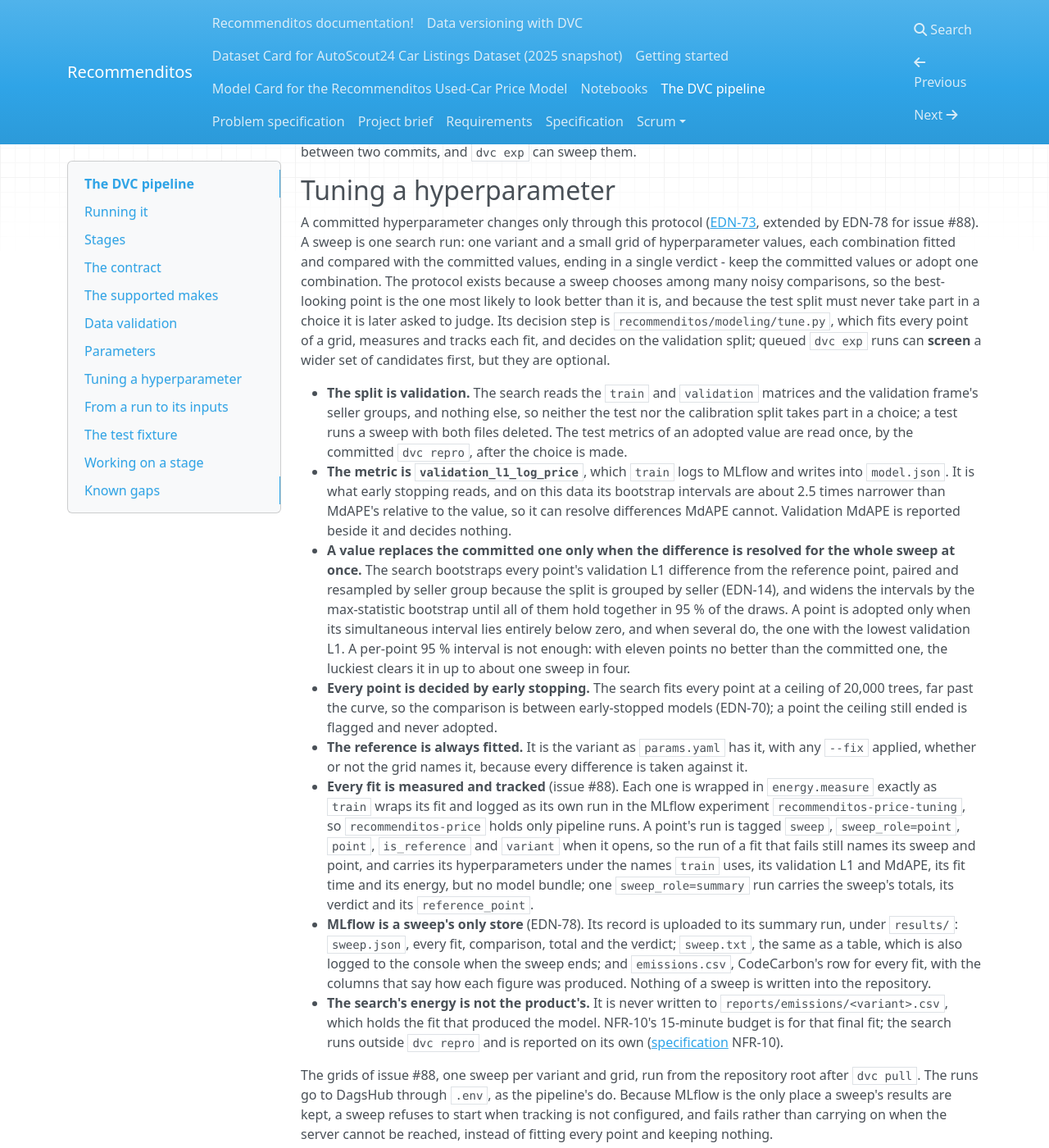
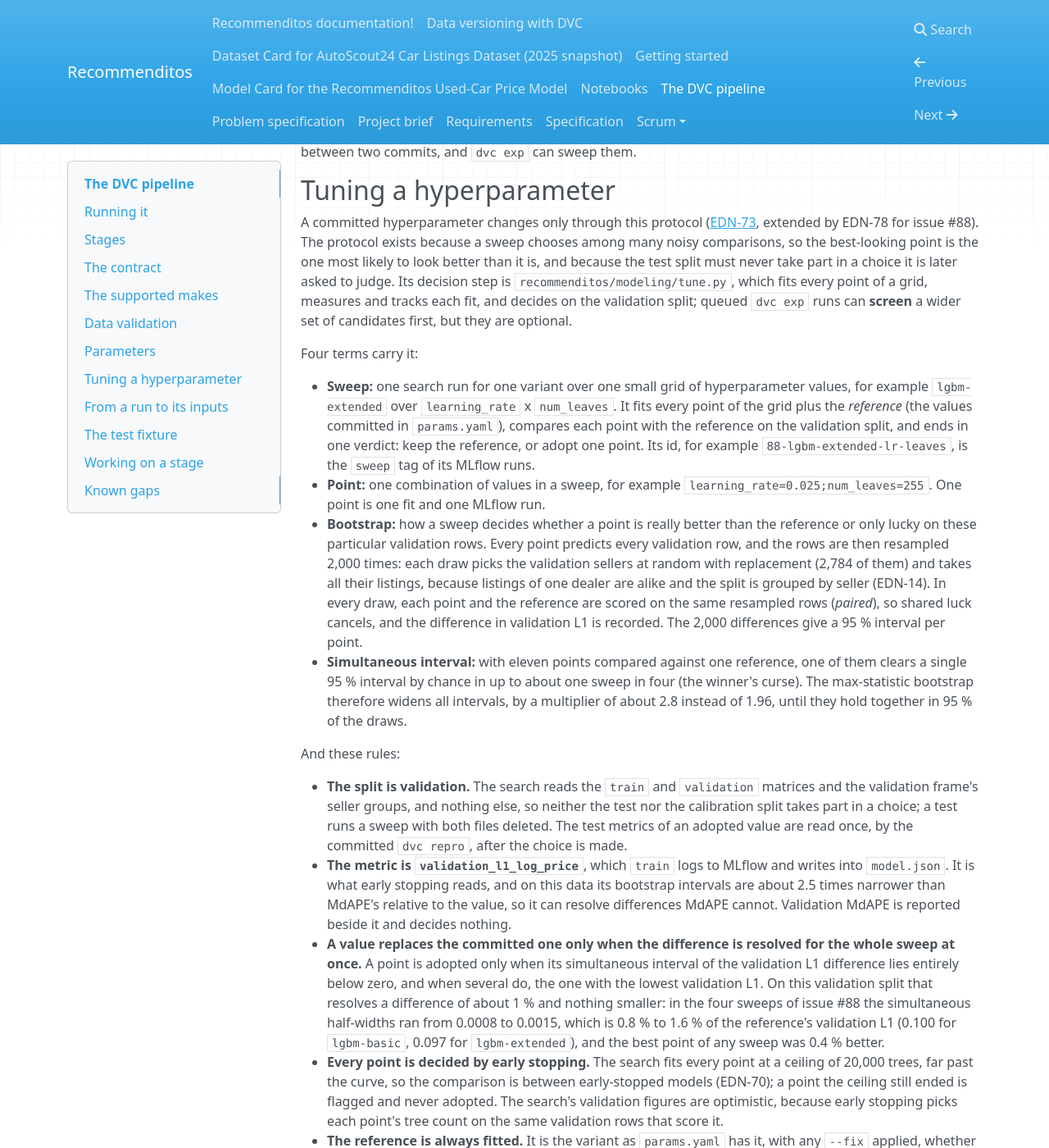
Before and after one commit to mlops-2627q1-mds-upc/MLOPS_Recommenditos, an MkDocs documentation site: the page built from docs/docs/pipeline.md, in a window 1280 px wide and 1400 px high, scrolled down 6547 px. Shown: the whole window at 82% size. Built offline with MkDocs 1.6.1, drawn with Linux system fonts in a browser that asks for light colours; nearby versions of some CDN libraries; some of the changed text lies outside the part shown.

Commit message:
docs: define the tuning terms, say what the search can resolve, and where its stored record differs
The tuning protocol now defines sweep, point, bootstrap and simultaneous
interval in plain words, says that the search's validation figures are
optimistic and that the rule resolves a difference of about 1 % of the
validation L1, and names the files and commits of the four stored sweeps of
issue #88 as MLflow holds them.

```diff
--- a/docs/docs/pipeline.md
+++ b/docs/docs/pipeline.md
@@ -203,21 +203,38 @@
 -----------------------
 
 A committed hyperparameter changes only through this protocol ([EDN-73](https://github.com/mlops-2627q1-mds-upc/MLOPS_Recommenditos/blob/main/reports/edn.md), extended by EDN-78 for issue #88).
-A sweep is one search run: one variant and a small grid of hyperparameter values, each combination fitted and compared with the committed values, ending in a single verdict - keep the committed values or adopt one combination.
 The protocol exists because a sweep chooses among many noisy comparisons, so the best-looking point is the one most likely to look better than it is, and because the test split must never take part in a choice it is later asked to judge.
 Its decision step is `recommenditos/modeling/tune.py`, which fits every point of a grid, measures and tracks each fit, and decides on the validation split; queued `dvc exp` runs can **screen** a wider set of candidates first, but they are optional.
+
+Four terms carry it:
+
+- **Sweep:** one search run for one variant over one small grid of hyperparameter values, for example `lgbm-extended` over `learning_rate` x `num_leaves`.
+  It fits every point of the grid plus the *reference* (the values committed in `params.yaml`), compares each point with the reference on the validation split, and ends in one verdict: keep the reference, or adopt one point.
+  Its id, for example `88-lgbm-extended-lr-leaves`, is the `sweep` tag of its MLflow runs.
+- **Point:** one combination of values in a sweep, for example `learning_rate=0.025;num_leaves=255`.
+  One point is one fit and one MLflow run.
+- **Bootstrap:** how a sweep decides whether a point is really better than the reference or only lucky on these particular validation rows.
+  Every point predicts every validation row, and the rows are then resampled 2,000 times: each draw picks the validation sellers at random with replacement (2,784 of them) and takes all their listings, because listings of one dealer are alike and the split is grouped by seller (EDN-14).
+  In every draw, each point and the reference are scored on the same resampled rows (*paired*), so shared luck cancels, and the difference in validation L1 is recorded.
+  The 2,000 differences give a 95 % interval per point.
+- **Simultaneous interval:** with eleven points compared against one reference, one of them clears a single 95 % interval by chance in up to about one sweep in four (the winner's curse).
+  The max-statistic bootstrap therefore widens all intervals, by a multiplier of about 2.8 instead of 1.96, until they hold together in 95 % of the draws.
+
+And these rules:
 
 - **The split is validation.** The search reads the `train` and `validation` matrices and the validation frame's seller groups, and nothing else, so neither the test nor the calibration split takes part in a choice; a test runs a sweep with both files deleted.
   The test metrics of an adopted value are read once, by the committed `dvc repro`, after the choice is made.
 - **The metric is `validation_l1_log_price`**, which `train` logs to MLflow and writes into `model.json`.
   It is what early stopping reads, and on this data its bootstrap intervals are about 2.5 times narrower than MdAPE's relative to the value, so it can resolve differences MdAPE cannot. Validation MdAPE is reported beside it and decides nothing.
-- **A value replaces the committed one only when the difference is resolved for the whole sweep at once.** The search bootstraps every point's validation L1 difference from the reference point, paired and resampled by seller group because the split is grouped by seller (EDN-14), and widens the intervals by the max-statistic bootstrap until all of them hold together in 95 % of the draws.
-  A point is adopted only when its simultaneous interval lies entirely below zero, and when several do, the one with the lowest validation L1.
-  A per-point 95 % interval is not enough: with eleven points no better than the committed one, the luckiest clears it in up to about one sweep in four.
+- **A value replaces the committed one only when the difference is resolved for the whole sweep at once.** A point is adopted only when its simultaneous interval of the validation L1 difference lies entirely below zero, and when several do, the one with the lowest validation L1.
+  On this validation split that resolves a difference of about 1 % and nothing smaller: in the four sweeps of issue #88 the simultaneous half-widths ran from 0.0008 to 0.0015, which is 0.8 % to 1.6 % of the reference's validation L1 (0.100 for `lgbm-basic`, 0.097 for `lgbm-extended`), and the best point of any sweep was 0.4 % better.
 - **Every point is decided by early stopping.** The search fits every point at a ceiling of 20,000 trees, far past the curve, so the comparison is between early-stopped models (EDN-70); a point the ceiling still ended is flagged and never adopted.
+  The search's validation figures are optimistic, because early stopping picks each point's tree count on the same validation rows that score it.
 - **The reference is always fitted.** It is the variant as `params.yaml` has it, with any `--fix` applied, whether or not the grid names it, because every difference is taken against it.
 - **Every fit is measured and tracked** (issue #88). Each one is wrapped in `energy.measure` exactly as `train` wraps its fit and logged as its own run in the MLflow experiment `recommenditos-price-tuning`, so `recommenditos-price` holds only pipeline runs. A point's run is tagged `sweep`, `sweep_role=point`, `point`, `is_reference` and `variant` when it opens, so the run of a fit that fails still names its sweep and point, and carries its hyperparameters under the names `train` uses, its validation L1 and MdAPE, its fit time and its energy, but no model bundle; one `sweep_role=summary` run carries the sweep's totals, its verdict and its `reference_point`.
 - **MLflow is a sweep's only store** (EDN-78). Its record is uploaded to its summary run, under `results/`: `sweep.json`, every fit, comparison, total and the verdict; `sweep.txt`, the same as a table, which is also logged to the console when the sweep ends; and `emissions.csv`, CodeCarbon's row for every fit, with the columns that say how each figure was produced. Nothing of a sweep is written into the repository.
+  The four sweeps of issue #88 ran before the two files got these fixed names, so their summary runs hold `<sweep id>.json` and `<sweep id>.txt` instead.
+  Their runs' `git_commit` tags name commits of pull request #101's branch, which a squash merge keeps out of `main` and GitHub keeps under `refs/pull/101/head`.
 - **The search's energy is not the product's.** It is never written to `reports/emissions/<variant>.csv`, which holds the fit that produced the model. NFR-10's 15-minute budget is for that final fit; the search runs outside `dvc repro` and is reported on its own ([specification](specification.md) NFR-10).
 
 The grids of issue #88, one sweep per variant and grid, run from the repository root after `dvc pull`.
```
Also changed, not shown: docs/docs/model-card.md (+1 -1 lines).
